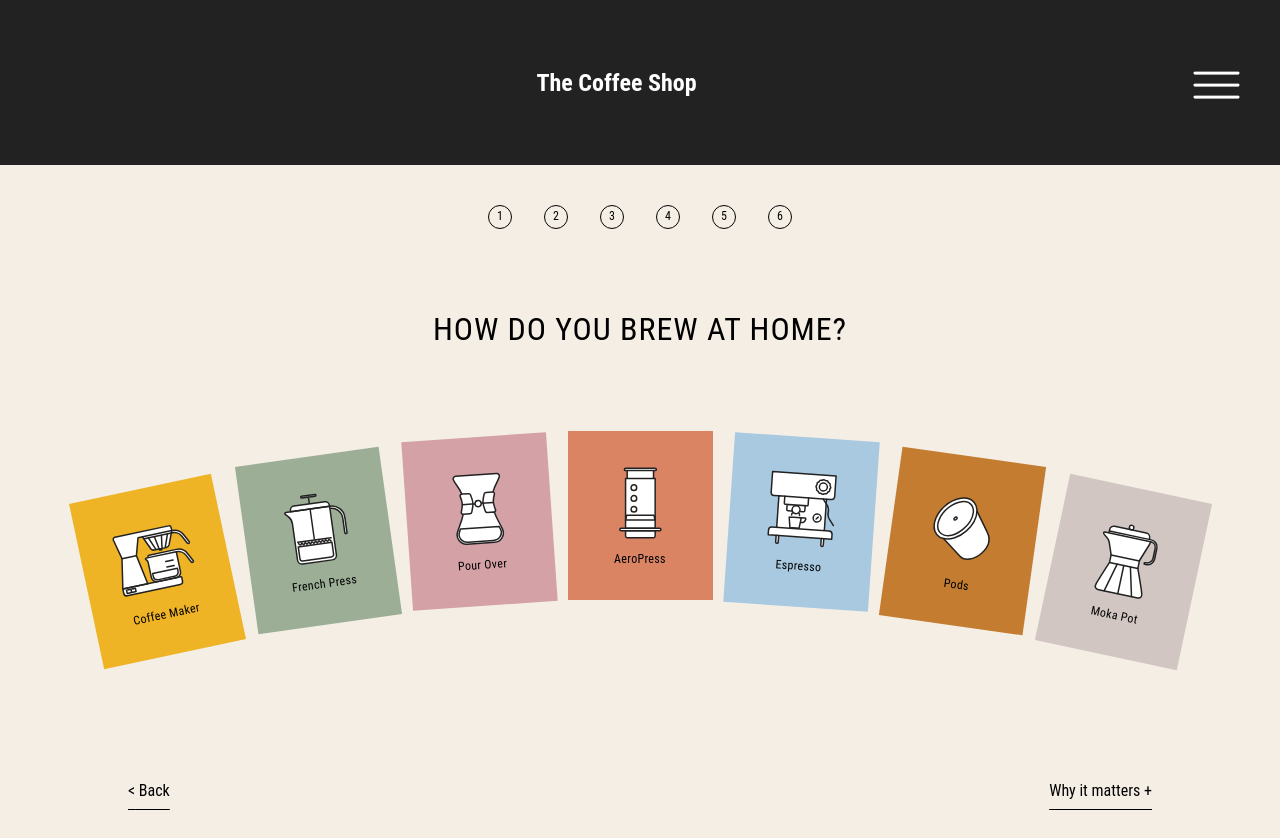
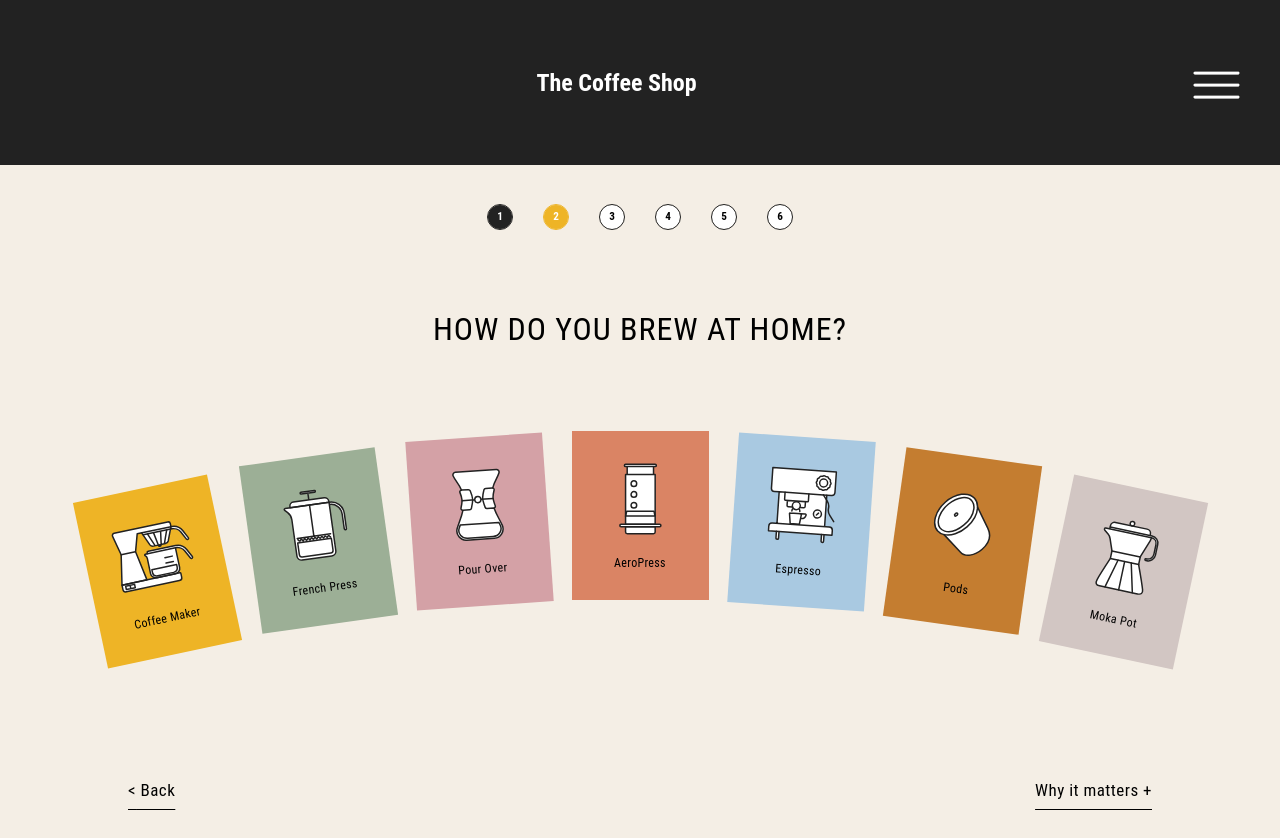
Before and after one commit to D3AH/crtfull-test-1, a React (Vite) app in the folder problema-1/: page / in a window 1280 px wide. Shown: the top 838 px of the page. Built offline with nearby package versions, Linux system fonts and the light colour scheme; a web font is replaced by a local one.

Commit message:
problema-1 update

```diff
--- a/problema-1/src/App.css
+++ b/problema-1/src/App.css
@@ -62,15 +62,52 @@ body {
 }
 
 .steps-bar .step {
-  border: 1px solid black;
-  border-radius: 100%;
-  height: 24px ;
-  width: 24px ;
+  height: 24px;
+  width: 24px;
+  position: relative;
+
+  font-size: 0.70rem;
   text-align: center;
+  line-height: 24px;
+  font-weight: 700;
+
   align-items: center;
   vertical-align: middle;
-  line-height: 1.3rem;
-  font-size: 0.75rem;
+
+  background: white;
+  border-radius: 100%;
+}
+
+.steps-bar .step::after {
+  content: "";
+  position: absolute;
+  top: -1px;
+  left: -1px;
+
+  width: 100%;
+  height: 100%;
+
+  border-radius: 100%;
+  border: 1.5px solid #222222;
+  pointer-events: none;
+}
+
+.step.current {
+  background-color: #EEB426;
+  color: white;
+}
+
+.step.current::after {
+  border-color: #EEB426;
+}
+
+.step.answered {
+  background-color: #222222;
+  color: white;
+}
+
+.step.answered::after {
+  border-color: #222222;
 }
 
 .main {
@@ -97,7 +134,7 @@ body {
 
 .select-slider {
   display: flex;
-  gap: 16px;
+  gap: 24px;
   justify-content: center;
   margin-bottom: 2.5rem;
 }
@@ -105,7 +142,7 @@ body {
 .select-slider .item {
   background-color: #EEB426;
   cursor: pointer;
-  padding: 2rem;
+  padding: 1.75rem;
   height: 100%;
   transform: rotate(-12deg);
 }
@@ -120,7 +157,11 @@ body {
   letter-spacing: 0.02rem;
   margin: 0;
   text-align: center;
-  /* line-height: 150%; */
+  /* line-height: 200%; */
+}
+
+.select-slider .item img {
+  margin-bottom: 0.5rem;
 }
 
 .footer-navbar {
@@ -138,6 +179,8 @@ body {
   color: black;
   font-weight: 400;
   line-height: 27px;
+  font-size: 1.0633rem;
+  letter-spacing: 0.03rem;
 
   text-decoration: underline;
   text-decoration-skip-ink: none;
@@ -146,3 +189,13 @@ body {
   padding-bottom: 0.8rem;
   margin-top: auto;
 }
+
+/* UTILS */
+
+.dark-beige {
+  background-color: #E9E4DB;
+}
+
+.test-primary-black {
+  color: #222222
+}
--- a/problema-1/src/App.jsx
+++ b/problema-1/src/App.jsx
@@ -57,10 +57,10 @@ function App() {
       </nav>
       <div className='main'>
         <div className="steps-bar">
-          <div className="step">
+          <div className="step answered">
             <span>1</span>
           </div>
-          <div className="step">
+          <div className="step current">
             <span>2</span>
           </div>
           <div className="step">
```
